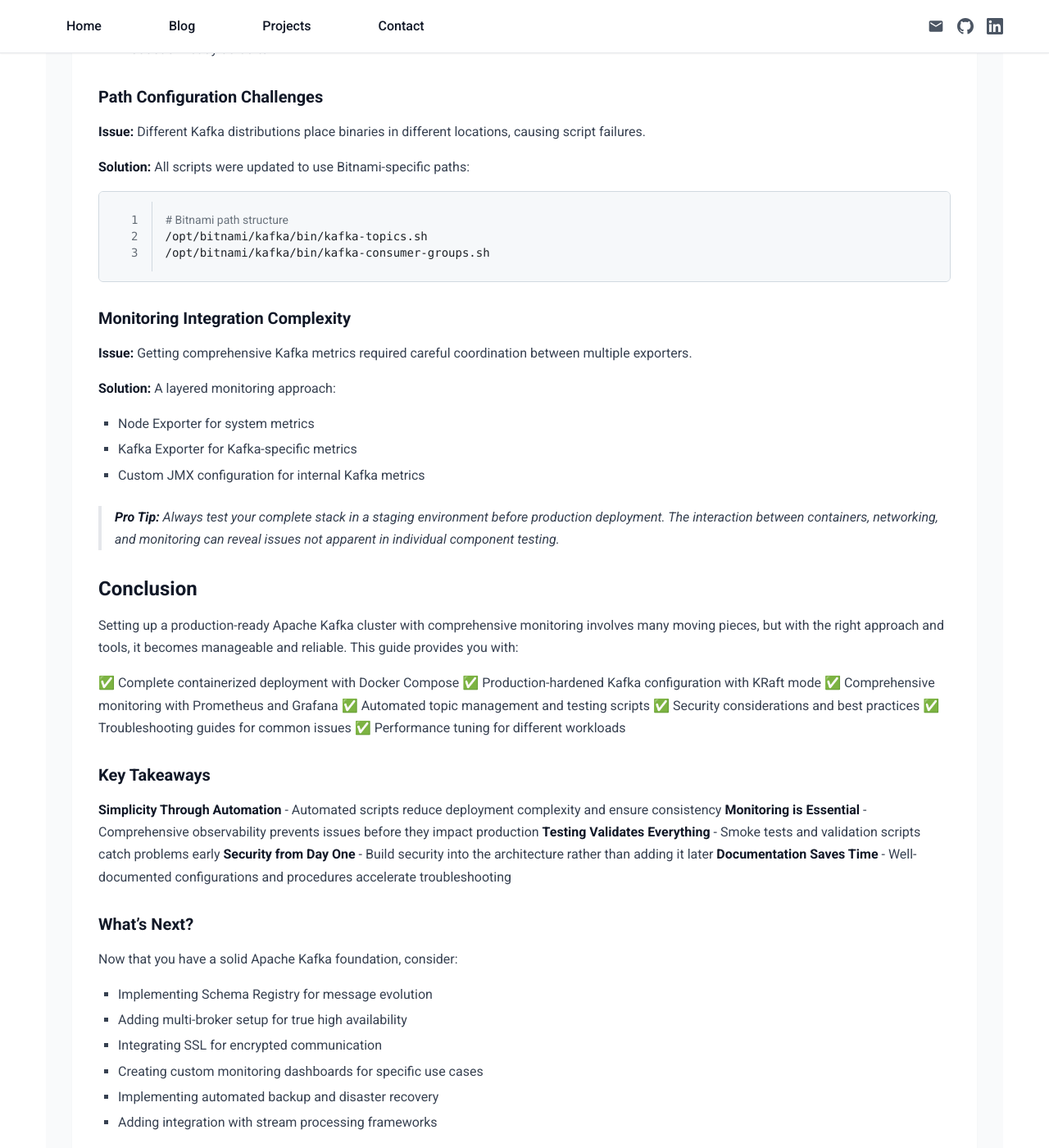
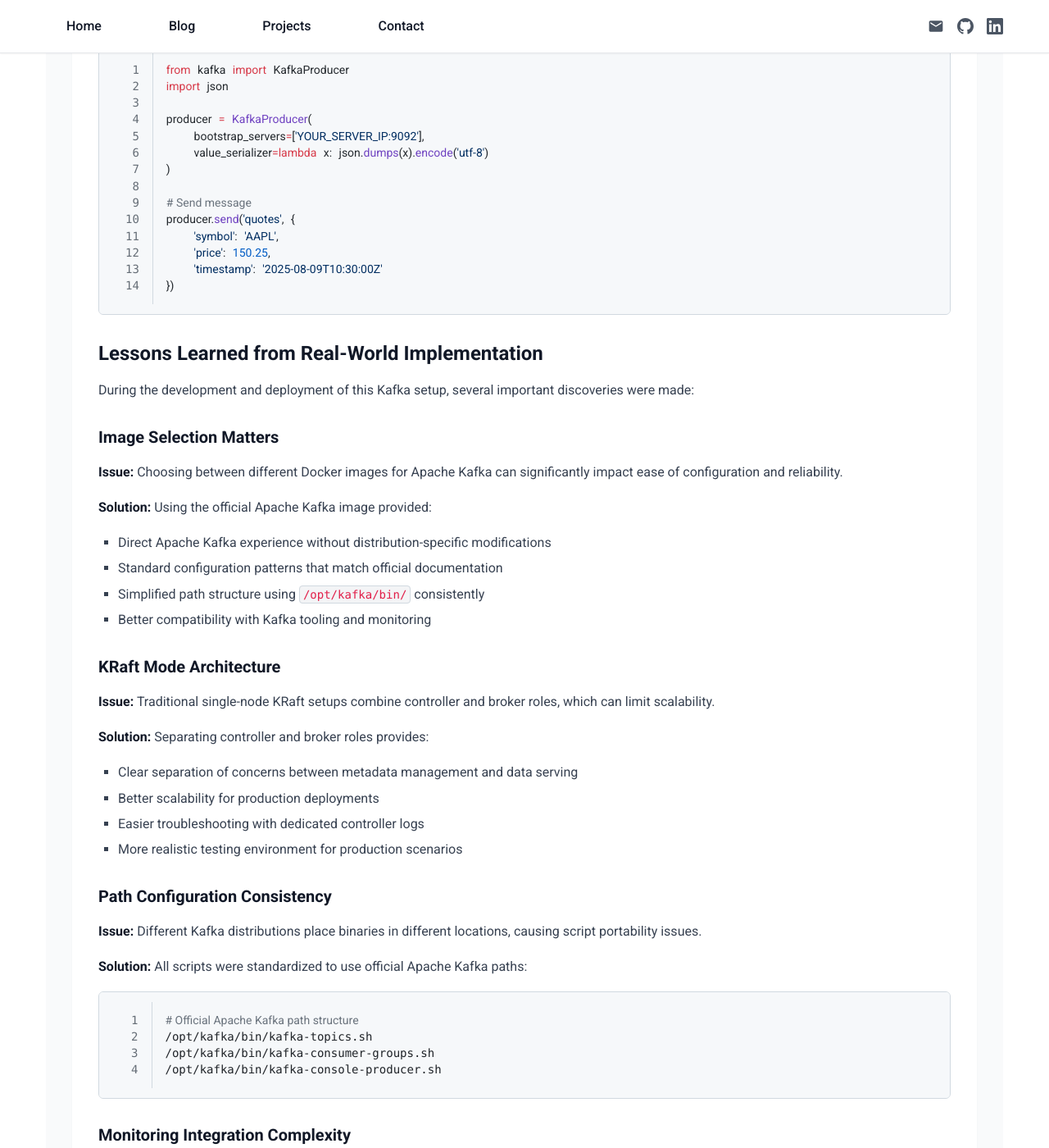
Before and after one commit to marcospaterson/marcospaterson.github.io, a Jekyll site: the page built from _posts/2025-08-09-setting-up-apache-kafka-with-monitoring-on-debian.md, in a window 1280 px wide and 1400 px high, scrolled down 17195 px. Shown: the whole window at 82% size. Built offline with Jekyll 4.4.1, drawn with Linux system fonts in a browser that asks for light colours; some of the changed text lies outside the part shown.

Commit message:
update to kafka blog post

````diff
--- a/_posts/2025-08-09-setting-up-apache-kafka-with-monitoring-on-debian.md
+++ b/_posts/2025-08-09-setting-up-apache-kafka-with-monitoring-on-debian.md
@@ -4,9 +4,11 @@ title: "Complete Guide: Setting Up Apache Kafka with Monitoring on Debian from S
 date: 2025-08-09 09:00:00 +0000
 categories: [database, kafka, apache, debian, devops, monitoring]
 tags: [kafka, apache-kafka, debian, docker, prometheus, grafana, monitoring, devops, production]
-author: Marcos Paterson
+author: "Marcos Paterson"
 excerpt: "A comprehensive production deployment guide for Apache Kafka 3.7.0 with KRaft mode, complete monitoring stack, automation scripts, and security hardening on Debian from scratch."
 ---
+
+# Complete Guide: Setting Up Apache Kafka with Monitoring on Debian from Scratch
 
 Setting up a production-ready Apache Kafka cluster with comprehensive monitoring can be complex, involving multiple components from container orchestration to observability stacks. In this comprehensive guide, I'll walk you through creating a robust Apache Kafka deployment on Debian with full monitoring capabilities from the ground up.
 
@@ -104,15 +106,31 @@ The foundation starts with a well-configured Docker environment. Our setup uses
 
 ```yaml
 services:
-  kafka:
-    image: bitnami/kafka:3.7.0
-    container_name: kafka
-    restart: unless-stopped
+  zookeeper:
+    image: apache/kafka:3.7.0
+    hostname: zookeeper
+    container_name: zookeeper
     ports:
-      - "9092:9094"
-      - "9094:9094"
+      - "2181:2181"
+    environment:
+      KAFKA_NODE_ID: 1
+      KAFKA_PROCESS_ROLES: controller
+      KAFKA_LISTENERS: CONTROLLER://0.0.0.0:9093
     networks:
       - kafka-network
+
+  kafka:
+    image: apache/kafka:3.7.0
+    hostname: kafka
+    container_name: kafka
+    ports:
+      - "9092:9092"
+      - "9101:9101"
+    environment:
+      KAFKA_NODE_ID: 2
+      KAFKA_PROCESS_ROLES: broker
+      KAFKA_LISTENERS: PLAINTEXT://0.0.0.0:9092
+      KAFKA_ADVERTISED_LISTENERS: PLAINTEXT://YOUR_SERVER_IP:9092
 ```
 
 This isn't just basic containerization – it includes:
@@ -124,25 +142,32 @@ This isn't just basic containerization – it includes:
 
 ### Apache Kafka in KRaft Mode
 
-One of the most significant architectural decisions is using KRaft mode instead of traditional Zookeeper. Here's the configuration that makes it work:
+One of the most significant architectural decisions is using KRaft mode with a separated controller and broker configuration. Here's the configuration that makes it work:
 
 ```yaml
-environment:
-  KAFKA_CFG_NODE_ID: 1
-  KAFKA_CFG_PROCESS_ROLES: controller,broker
-  KAFKA_CFG_CONTROLLER_QUORUM_VOTERS: 1@kafka:9093
-  KAFKA_CFG_LISTENERS: PLAINTEXT://:9092,CONTROLLER://:9093,EXTERNAL://:9094
-  KAFKA_CFG_ADVERTISED_LISTENERS: PLAINTEXT://kafka:9092,EXTERNAL://YOUR_SERVER_IP:9094
-  KAFKA_CFG_LISTENER_SECURITY_PROTOCOL_MAP: CONTROLLER:PLAINTEXT,PLAINTEXT:PLAINTEXT,EXTERNAL:PLAINTEXT
-  KAFKA_CFG_CONTROLLER_LISTENER_NAMES: CONTROLLER
+  zookeeper:
+    environment:
+      KAFKA_NODE_ID: 1
+      KAFKA_PROCESS_ROLES: controller
+      KAFKA_CONTROLLER_QUORUM_VOTERS: 1@zookeeper:9093
+      KAFKA_LOG_DIRS: /tmp/kraft-controller-logs
+
+  kafka:
+    environment:
+      KAFKA_NODE_ID: 2
+      KAFKA_PROCESS_ROLES: broker
+      KAFKA_CONTROLLER_QUORUM_VOTERS: 1@zookeeper:9093
+      KAFKA_ADVERTISED_LISTENERS: PLAINTEXT://YOUR_SERVER_IP:9092
+      KAFKA_LOG_DIRS: /tmp/kraft-combined-logs
 ```
 
-Why KRaft mode matters:
+Why this KRaft setup matters:
 
-- Eliminates Zookeeper dependency reducing complexity
+- Eliminates Zookeeper dependency while maintaining reliable coordination
 - Better metadata handling and faster recovery
 - Simplified security configuration
 - Improved partition scaling capabilities
+- Clear separation between controller and broker roles
 
 ### Network Configuration Strategy
 
@@ -269,7 +294,7 @@ create_topic() {
     shift 3
     local configs="$@"
 
-    docker exec kafka /opt/bitnami/kafka/bin/kafka-topics.sh \
+    docker exec kafka /opt/kafka/bin/kafka-topics.sh \
         --create \
         --bootstrap-server localhost:9092 \
         --topic "$topic_name" \
@@ -425,7 +450,7 @@ The lag checking script provides operational visibility:
 check_consumer_lag() {
     echo "Checking consumer group lag..."
 
-    docker exec kafka /opt/bitnami/kafka/bin/kafka-consumer-groups.sh \
+    docker exec kafka /opt/kafka/bin/kafka-consumer-groups.sh \
         --bootstrap-server localhost:9092 \
         --describe --all-groups
 }
@@ -449,7 +474,7 @@ setup_user_acls() {
     local topic_pattern="$2"
 
     # Create user with specific topic access
-    docker exec kafka /opt/bitnami/kafka/bin/kafka-acls.sh \
+    docker exec kafka /opt/kafka/bin/kafka-acls.sh \
         --bootstrap-server localhost:9092 \
         --add \
         --allow-principal User:$username \
@@ -470,21 +495,21 @@ Security features include:
 
 ### Apache Kafka Tuning
 
-The Bitnami Kafka image allows extensive configuration through environment variables:
+The Apache Kafka official image allows extensive configuration through environment variables:
 
 ```yaml
 environment:
   # Performance tuning
-  KAFKA_CFG_NUM_NETWORK_THREADS: 8
-  KAFKA_CFG_NUM_IO_THREADS: 16
-  KAFKA_CFG_SOCKET_SEND_BUFFER_BYTES: 102400
-  KAFKA_CFG_SOCKET_RECEIVE_BUFFER_BYTES: 102400
-  KAFKA_CFG_SOCKET_REQUEST_MAX_BYTES: 104857600
+  KAFKA_NUM_NETWORK_THREADS: 8
+  KAFKA_NUM_IO_THREADS: 16
+  KAFKA_SOCKET_SEND_BUFFER_BYTES: 102400
+  KAFKA_SOCKET_RECEIVE_BUFFER_BYTES: 102400
+  KAFKA_SOCKET_REQUEST_MAX_BYTES: 104857600
 
   # Log configuration
-  KAFKA_CFG_LOG_RETENTION_HOURS: 168
-  KAFKA_CFG_LOG_SEGMENT_BYTES: 1073741824
-  KAFKA_CFG_LOG_CLEANUP_INTERVAL_MS: 300000
+  KAFKA_LOG_RETENTION_HOURS: 168
+  KAFKA_LOG_SEGMENT_BYTES: 1073741824
+  KAFKA_LOG_CLEANUP_INTERVAL_MS: 300000
 ```
 
 These optimizations provide:
@@ -530,24 +555,24 @@ For different system configurations:
 ```yaml
 environment:
   KAFKA_HEAP_OPTS: "-Xmx1G -Xms1G"
-  KAFKA_CFG_NUM_IO_THREADS: 4
-  KAFKA_CFG_NUM_NETWORK_THREADS: 4
+  KAFKA_NUM_IO_THREADS: 4
+  KAFKA_NUM_NETWORK_THREADS: 4
 ```
 
 **8GB RAM System:**
 ```yaml
 environment:
   KAFKA_HEAP_OPTS: "-Xmx2G -Xms2G"
-  KAFKA_CFG_NUM_IO_THREADS: 8
-  KAFKA_CFG_NUM_NETWORK_THREADS: 8
+  KAFKA_NUM_IO_THREADS: 8
+  KAFKA_NUM_NETWORK_THREADS: 8
 ```
 
 **16GB+ RAM System:**
 ```yaml
 environment:
   KAFKA_HEAP_OPTS: "-Xmx4G -Xms4G"
-  KAFKA_CFG_NUM_IO_THREADS: 16
-  KAFKA_CFG_NUM_NETWORK_THREADS: 16
+  KAFKA_NUM_IO_THREADS: 16
+  KAFKA_NUM_NETWORK_THREADS: 16
 ```
 
 ### Storage Optimization
@@ -557,9 +582,9 @@ For SSD storage configurations:
 ```yaml
 environment:
   # Optimize for SSD performance
-  KAFKA_CFG_LOG_FLUSH_INTERVAL_MESSAGES: 10000
-  KAFKA_CFG_LOG_FLUSH_INTERVAL_MS: 1000
-  KAFKA_CFG_LOG_SEGMENT_BYTES: 536870912
+  KAFKA_LOG_FLUSH_INTERVAL_MESSAGES: 10000
+  KAFKA_LOG_FLUSH_INTERVAL_MS: 1000
+  KAFKA_LOG_SEGMENT_BYTES: 536870912
 ```
 
 ## Troubleshooting Guide
@@ -583,7 +608,7 @@ netstat -tlnp | grep 9092
 
 ```bash
 # Verify broker availability
-docker exec kafka /opt/bitnami/kafka/bin/kafka-topics.sh \
+docker exec kafka /opt/kafka/bin/kafka-topics.sh \
     --bootstrap-server localhost:9092 --list
 
 # Check cluster metadata
@@ -610,7 +635,7 @@ curl -s http://admin:admin123@YOUR_SERVER_IP:3000/api/datasources
 docker stats kafka
 
 # Check topic throughput
-docker exec kafka /opt/bitnami/kafka/bin/kafka-log-dirs.sh \
+docker exec kafka /opt/kafka/bin/kafka-log-dirs.sh \
     --bootstrap-server localhost:9092 --describe
 
 # Analyze consumer lag
@@ -644,23 +669,29 @@ For production deployments, consider multi-broker configurations:
 
 ```yaml
 services:
+  zookeeper:
+    image: apache/kafka:3.7.0
+    environment:
+      KAFKA_NODE_ID: 1
+      KAFKA_PROCESS_ROLES: controller
+
   kafka-1:
-    image: bitnami/kafka:3.7.0
+    image: apache/kafka:3.7.0
     environment:
-      KAFKA_CFG_NODE_ID: 1
-      KAFKA_CFG_PROCESS_ROLES: controller,broker
+      KAFKA_NODE_ID: 2
+      KAFKA_PROCESS_ROLES: broker
 
   kafka-2:
-    image: bitnami/kafka:3.7.0
+    image: apache/kafka:3.7.0
     environment:
-      KAFKA_CFG_NODE_ID: 2
-      KAFKA_CFG_PROCESS_ROLES: controller,broker
+      KAFKA_NODE_ID: 3
+      KAFKA_PROCESS_ROLES: broker
 
   kafka-3:
-    image: bitnami/kafka:3.7.0
+    image: apache/kafka:3.7.0
     environment:
-      KAFKA_CFG_NODE_ID: 3
-      KAFKA_CFG_PROCESS_ROLES: controller,broker
+      KAFKA_NODE_ID: 4
+      KAFKA_PROCESS_ROLES: broker
 ```
 
 ### Backup and Recovery
@@ -734,24 +765,35 @@ During the development and deployment of this Kafka setup, several important dis
 
 ### Image Selection Matters
 
-**Issue:** The official Apache Kafka Docker image required complex configuration and often failed to start properly in KRaft mode.
+**Issue:** Choosing between different Docker images for Apache Kafka can significantly impact ease of configuration and reliability.
 
-**Solution:** Switching to the Bitnami Kafka image provided:
-- More reliable KRaft mode configuration
-- Better environment variable support
-- Comprehensive documentation
-- Production-ready defaults
+**Solution:** Using the official Apache Kafka image provided:
+- Direct Apache Kafka experience without distribution-specific modifications
+- Standard configuration patterns that match official documentation
+- Simplified path structure using `/opt/kafka/bin/` consistently
+- Better compatibility with Kafka tooling and monitoring
 
-### Path Configuration Challenges
+### KRaft Mode Architecture
 
-**Issue:** Different Kafka distributions place binaries in different locations, causing script failures.
+**Issue:** Traditional single-node KRaft setups combine controller and broker roles, which can limit scalability.
 
-**Solution:** All scripts were updated to use Bitnami-specific paths:
+**Solution:** Separating controller and broker roles provides:
+- Clear separation of concerns between metadata management and data serving
+- Better scalability for production deployments
+- Easier troubleshooting with dedicated controller logs
+- More realistic testing environment for production scenarios
+
+### Path Configuration Consistency
+
+**Issue:** Different Kafka distributions place binaries in different locations, causing script portability issues.
+
+**Solution:** All scripts were standardized to use official Apache Kafka paths:
 
 ```bash
-# Bitnami path structure
-/opt/bitnami/kafka/bin/kafka-topics.sh
-/opt/bitnami/kafka/bin/kafka-consumer-groups.sh
+# Official Apache Kafka path structure
+/opt/kafka/bin/kafka-topics.sh
+/opt/kafka/bin/kafka-consumer-groups.sh
+/opt/kafka/bin/kafka-console-producer.sh
 ```
 
 ### Monitoring Integration Complexity
````
Also changed, not shown: other parts of _posts/2025-08-09-setting-up-apache-kafka-with-monitoring-on-debian.md (+1 -1 lines).
